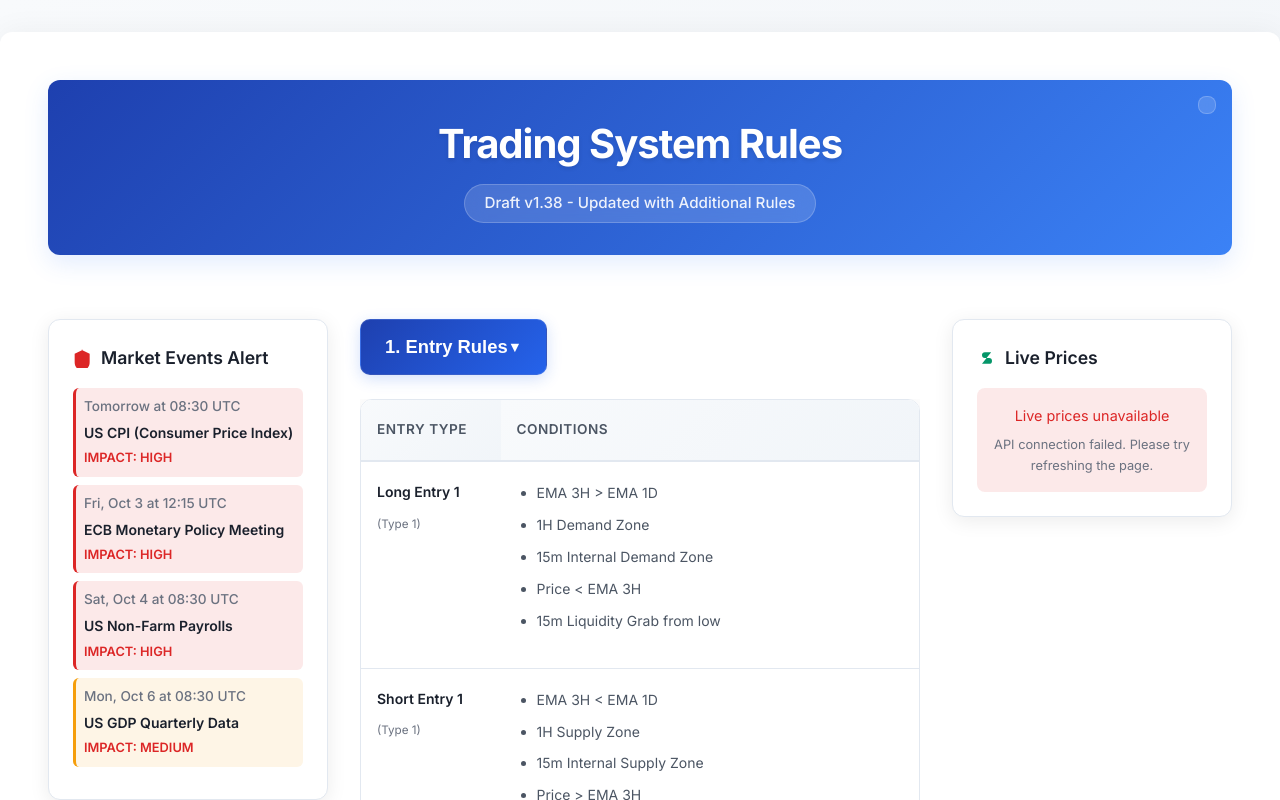
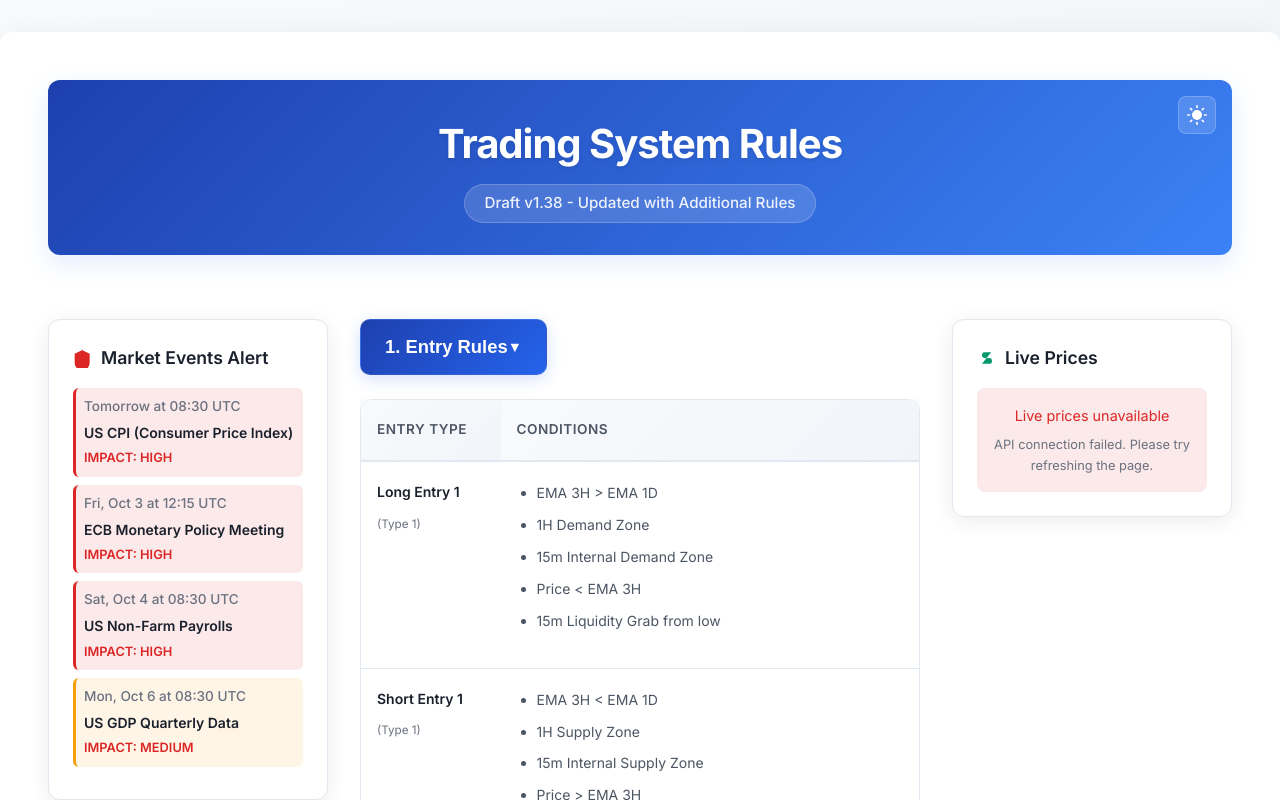
Before and after one commit to hjlwarnock01-web/Trading-System-V1.37, a plain HTML site: page index.html in a window 1280 px wide. Shown: the top 800 px of the page. Drawn offline with Linux system fonts and the light colour scheme; no server answers.

Commit message:
Update index.html

```diff
--- a/index.html
+++ b/index.html
@@ -471,7 +471,17 @@
         <div class="page-wrapper">
             <div class="header">
                 <button class="theme-toggle" onclick="toggleTheme()" aria-label="Toggle dark mode" title="Toggle Dark Mode">
-                    <span class="theme-icon" style="font-size: 20px;">💹</span>
+                    <svg class="theme-icon" viewBox="0 0 24 24" role="img" aria-hidden="true" fill="none" stroke="white" stroke-width="2" stroke-linecap="round" stroke-linejoin="round">
+                        <circle cx="12" cy="12" r="5"/>
+                        <line x1="12" y1="1" x2="12" y2="3"/>
+                        <line x1="12" y1="21" x2="12" y2="23"/>
+                        <line x1="4.22" y1="4.22" x2="5.64" y2="5.64"/>
+                        <line x1="18.36" y1="18.36" x2="19.78" y2="19.78"/>
+                        <line x1="1" y1="12" x2="3" y2="12"/>
+                        <line x1="21" y1="12" x2="23" y2="12"/>
+                        <line x1="4.22" y1="19.78" x2="5.64" y2="18.36"/>
+                        <line x1="18.36" y1="5.64" x2="19.78" y2="4.22"/>
+                    </svg>
                 </button>
                 <h1>Trading System Rules</h1>
                 <div class="version">Draft v1.38 - Updated with Additional Rules</div>
```
